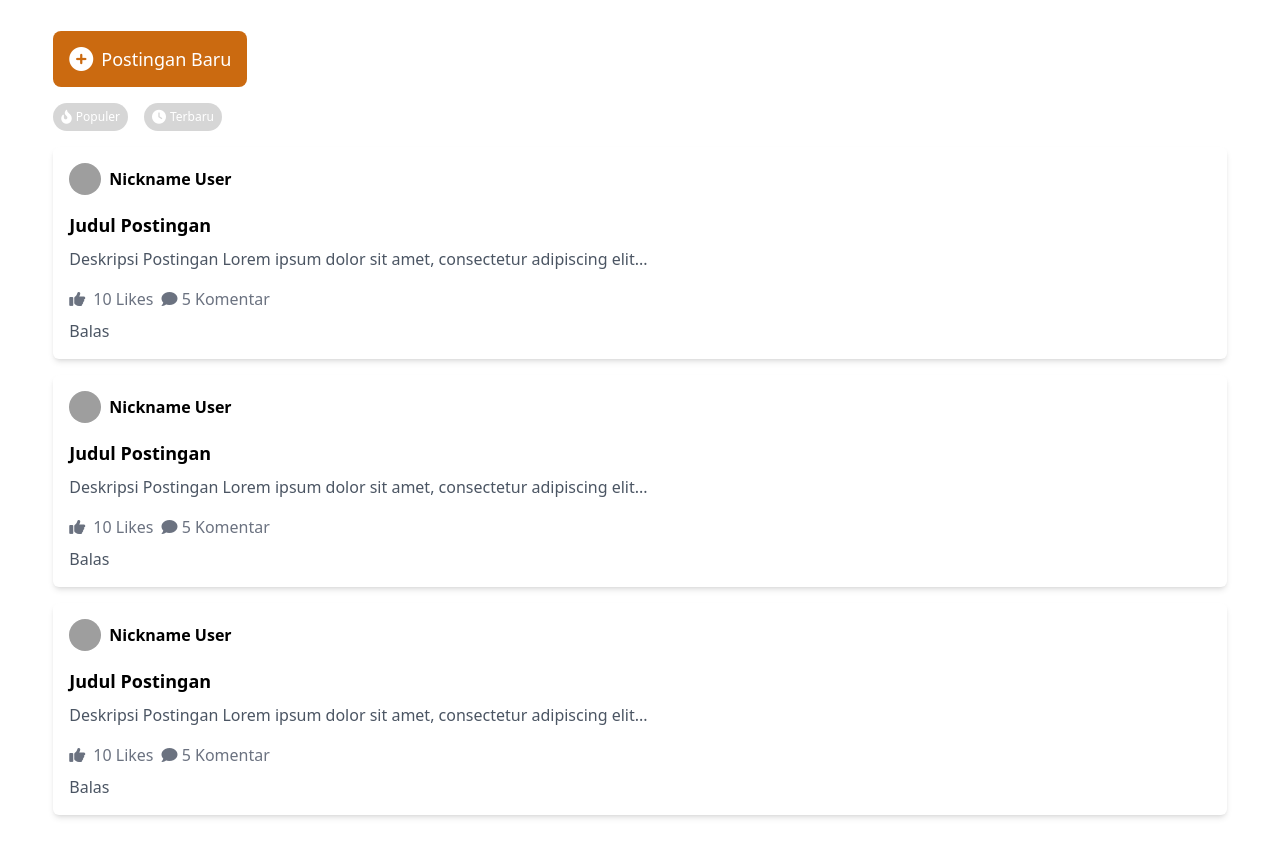
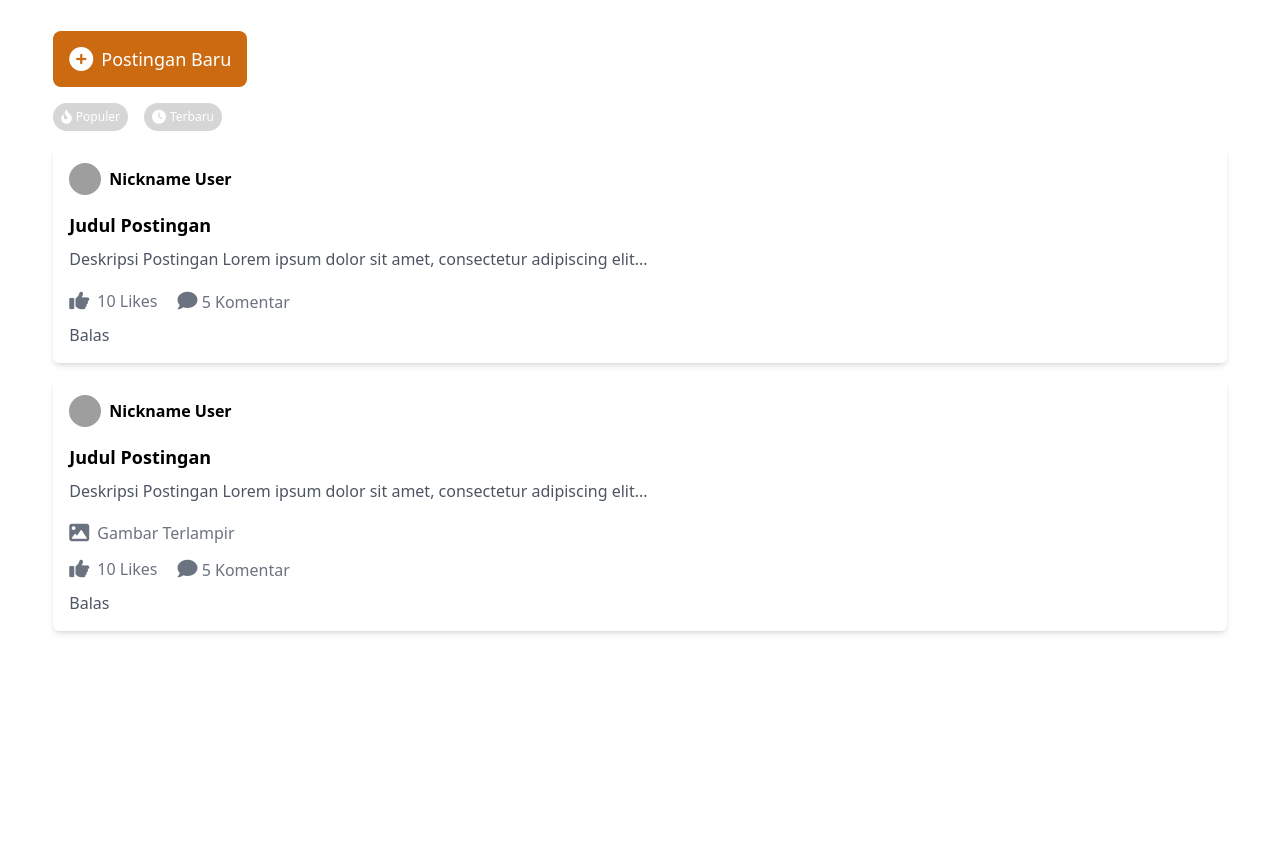
Before and after one commit to CodeWithRey/satu-hati, a Laravel app: page /forum in a window 1280 px wide. Shown: the part 641-1488 px from the top of the page. After the commit the page ends 1275 px from the top, so only its background shows below. Run offline with Laravel 10, Linux system fonts and the light colour scheme; style sheets or scripts are compiled from the project's sources; grey boxes are pictures that could not be loaded.

Commit message:
update checkbox anonim dan tombil like

```diff
--- a/resources/views/pages/forum.blade.php
+++ b/resources/views/pages/forum.blade.php
@@ -154,13 +154,31 @@
                     <p class="text-gray-600 mb-4">Deskripsi Postingan Lorem ipsum dolor sit amet, consectetur adipiscing
                         elit...</p>
                     <!-- Tombol Like dan Jumlah Like -->
+                    <style>
+                        .like-button {
+                            transition: color 0.2s ease;
+                            /* Efek transisi untuk perubahan warna */
+                        }
+
+                        .like-button.clicked {
+                            color: #CB6A10;
+                            /* Warna yang diinginkan saat tombol diklik */
+                        }
+                    </style>
+
                     <div class="flex items-center text-gray-500 mb-2">
-                        <button class="mr-2">
-                            <i class="fas fa-thumbs-up"></i>
+                        <button class="like-button mr-2" onclick="toggleLike(this)">
+                            <i class="fas fa-thumbs-up text-xl"></i>
                         </button>
-                        <span class="mr-2">10 Likes</span>
-                        <span class="mr-2"><i class="fas fa-comment"></i> 5 Komentar</span>
+                        <span class="mr-5">10 Likes</span>
+                        <span class="mr-5"><i class="fas fa-comment text-xl"></i> 5 Komentar</span>
                     </div>
+
+                    <script>
+                        function toggleLike(button) {
+                            button.classList.toggle('clicked');
+                        }
+                    </script>
                     <!-- Tombol Balas -->
                     <div>
                         <button class="text-gray-600">
@@ -182,14 +200,37 @@
                     <p class="text-gray-600 mb-4">Deskripsi Postingan Lorem ipsum dolor sit amet, consectetur
                         adipiscing
                         elit...</p>
+                    <!-- Ikon Gambar -->
+                    <div class="flex items-center text-gray-500 mb-2">
+                        <i class="fas fa-image mr-2 text-xl"></i>
+                        <span class="mr-2">Gambar Terlampir</span>
+                    </div>
                     <!-- Tombol Like dan Jumlah Like -->
+                    <style>
+                        .like-button {
+                            transition: color 0.2s ease;
+                            /* Efek transisi untuk perubahan warna */
+                        }
+
+                        .like-button.clicked {
+                            color: #CB6A10;
+                            /* Warna yang diinginkan saat tombol diklik */
+                        }
+                    </style>
+
                     <div class="flex items-center text-gray-500 mb-2">
-                        <button class="mr-2">
-                            <i class="fas fa-thumbs-up"></i>
+                        <button class="like-button mr-2" onclick="toggleLike(this)">
+                            <i class="fas fa-thumbs-up text-xl"></i>
                         </button>
-                        <span class="mr-2">10 Likes</span>
-                        <span class="mr-2"><i class="fas fa-comment"></i> 5 Komentar</span>
+                        <span class="mr-5">10 Likes</span>
+                        <span class="mr-5"><i class="fas fa-comment text-xl"></i> 5 Komentar</span>
                     </div>
+
+                    <script>
+                        function toggleLike(button) {
+                            button.classList.toggle('clicked');
+                        }
+                    </script>
                     <!-- Tombol Balas -->
                     <div>
                         <button class="text-gray-600">
@@ -197,36 +238,6 @@
                         </button>
                     </div>
                 </div>
-
-                <div class="bg-white p-4 rounded-md shadow-md w-full">
-                    <!-- Foto Profile dan Nickname -->
-                    <div class="flex items-center mb-4">
-                        <img src="path/to/profile-picture.jpg" alt="Profile Picture"
-                            class="w-8 h-8 rounded-full mr-2">
-                        <span class="text-black font-semibold">Nickname User</span>
-                    </div>
-                    <!-- Judul Postingan -->
-                    <h2 class="text-lg font-semibold mb-2">Judul Postingan</h2>
-                    <!-- Deskripsi Postingan -->
-                    <p class="text-gray-600 mb-4">Deskripsi Postingan Lorem ipsum dolor sit amet, consectetur
-                        adipiscing
-                        elit...</p>
-                    <!-- Tombol Like dan Jumlah Like -->
-                    <div class="flex items-center text-gray-500 mb-2">
-                        <button class="mr-2">
-                            <i class="fas fa-thumbs-up"></i>
-                        </button>
-                        <span class="mr-2">10 Likes</span>
-                        <span class="mr-2"><i class="fas fa-comment"></i> 5 Komentar</span>
-                    </div>
-                    <!-- Tombol Balas -->
-                    <div>
-                        <button class="text-gray-600">
-                            Balas
-                        </button>
-                    </div>
-                </div>
-
 
 
                 <!-- Card Komentar (Tambahkan lebih banyak card sesuai kebutuhan) -->
```
